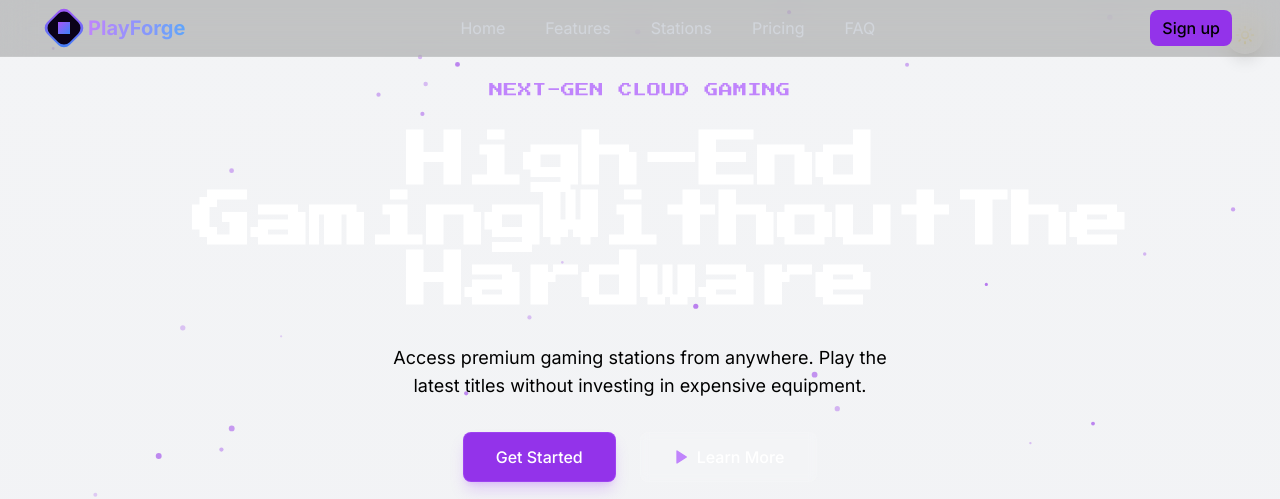
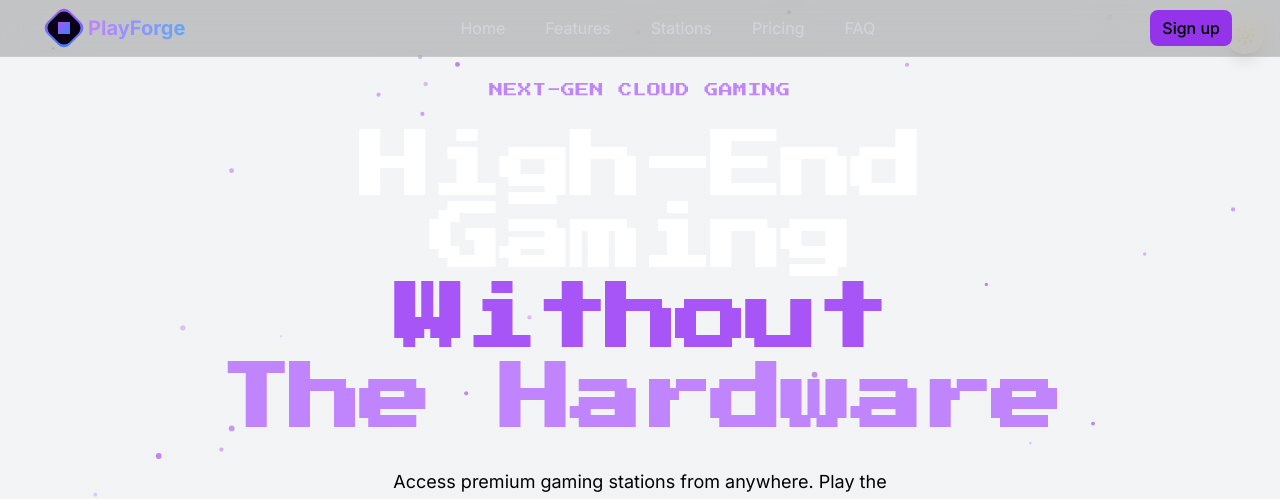
Before and after one commit to Akkumon/PlayForge, a React (Vite) app: page / in a window 1280 px wide. Shown: the top 499 px of the page. Built offline with nearby package versions, Linux system fonts and the light colour scheme; a web font is replaced by a local one.

Commit message:
Update hero section text styling

```diff
--- a/src/components/HeroSection.tsx
+++ b/src/components/HeroSection.tsx
@@ -76,13 +76,17 @@ export default function HeroSection() {
         </motion.p>
 
         <div className="space-y-2">
-          <h2 className="text-3xl sm:text-4xl md:text-5xl lg:text-6xl font-bold tracking-tight text-white mb-4 sm:mb-6 lg:mb-8 font-press-start-2p">
-            High-End Gaming
-            <br className="sm:hidden"/>
-            Without
-            <br className="sm:hidden"/>
-            The Hardware
-          </h2>
+          <div className="flex flex-col items-center justify-center gap-2">
+            <h2 className="text-4xl sm:text-5xl md:text-6xl lg:text-7xl font-bold tracking-tight text-white font-press-start-2p leading-none">
+              High-End Gaming
+            </h2>
+            <h2 className="text-4xl sm:text-5xl md:text-6xl lg:text-7xl font-bold tracking-tight text-purple-500 font-press-start-2p leading-none">
+              Without
+            </h2>
+            <h2 className="text-4xl sm:text-5xl md:text-6xl lg:text-7xl font-bold tracking-tight text-purple-400 font-press-start-2p leading-none">
+              The Hardware
+            </h2>
+          </div>
         </div>
 
         <motion.p
```
